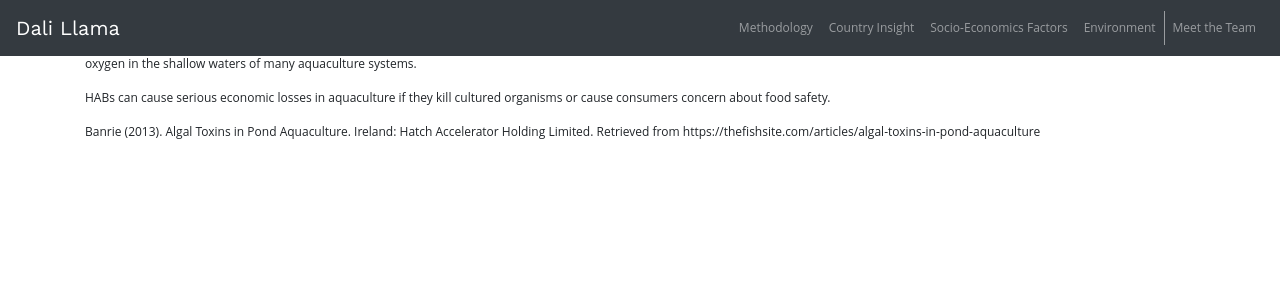
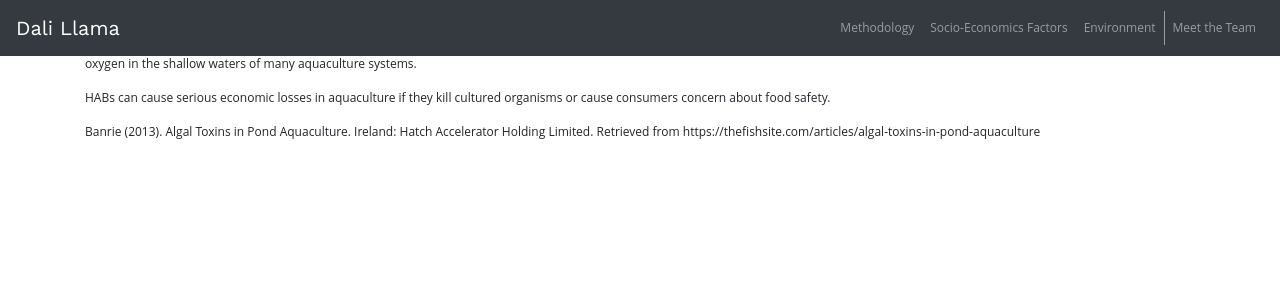
Before and after one commit to rodneymandap/dali-llama, a Flask app: page /about in a window 1280 px wide. Shown: the top 300 px of the page. Run offline with Flask 2, Linux system fonts and the light colour scheme; some libraries are stand-ins or nearby versions.

Commit message:
Remove country insights tab

```diff
--- a/templates/base.html
+++ b/templates/base.html
@@ -24,9 +24,6 @@
             <ul class="navbar-nav ml-auto">
                 <li class="nav-item">
                     <a class="nav-link" href="/methodology">Methodology</a>
-                </li>
-                <li class="nav-item">
-                    <a class="nav-link" href="/insight">Country Insight</a>
                 </li>
                 <li class="nav-item">
                     <a class="nav-link" href="/economics">Socio-Economics Factors</a>
```
